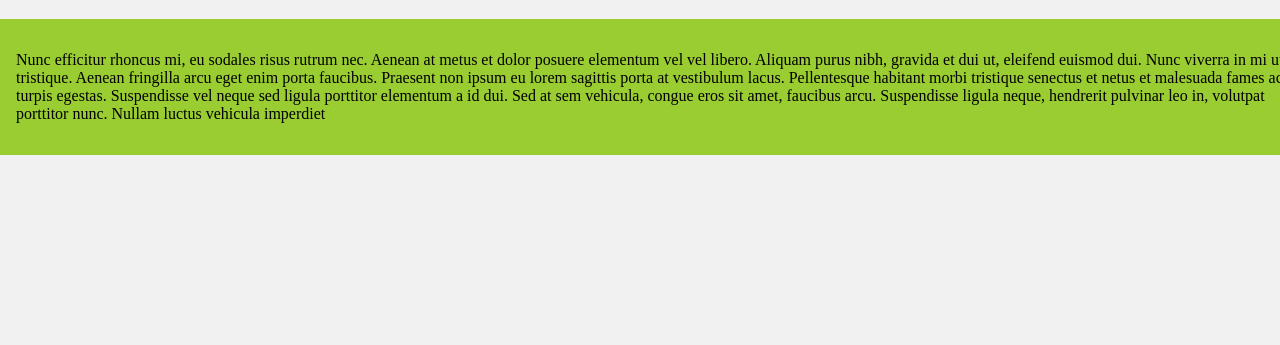
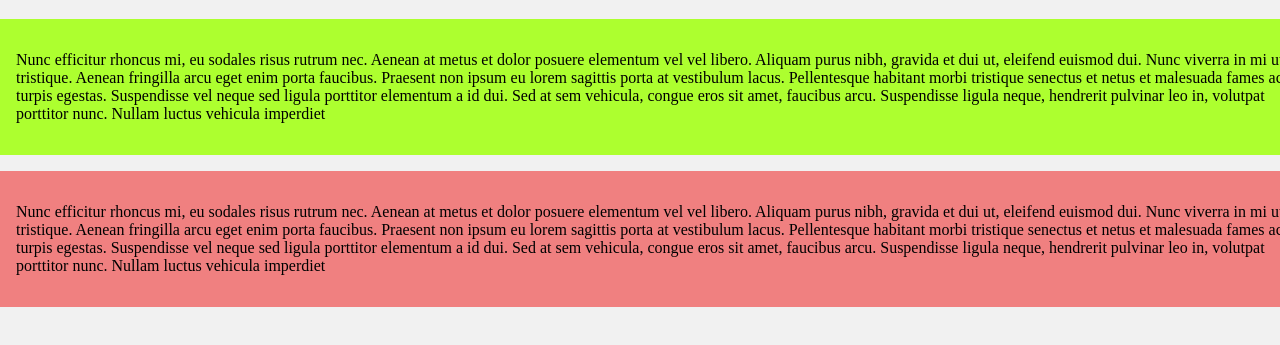
Before and after one commit to dptojavascriptnodejshs/practica3, a plain HTML site: page practica3.html in a window 1280 px wide. Shown: the part 61-406 px from the top of the page. Drawn offline with Linux system fonts and the light colour scheme.

Commit message:
AGREGAMOS ARTICULO PARA PROBAR RAMA1

```diff
--- a/practica3.html
+++ b/practica3.html
@@ -18,6 +18,12 @@
 
             </article>
 
+
+            <article class="parrafos2">
+                <p>Nunc efficitur rhoncus mi, eu sodales risus rutrum nec. Aenean at metus et dolor posuere elementum vel vel libero. Aliquam purus nibh, gravida et dui ut, eleifend euismod dui. Nunc viverra in mi ut tristique. Aenean fringilla arcu eget enim porta faucibus. Praesent non ipsum eu lorem sagittis porta at vestibulum lacus. Pellentesque habitant morbi tristique senectus et netus et malesuada fames ac turpis egestas. Suspendisse vel neque sed ligula porttitor elementum a id dui. Sed at sem vehicula, congue eros sit amet, faucibus arcu. Suspendisse ligula neque, hendrerit pulvinar leo in, volutpat porttitor nunc. Nullam luctus vehicula imperdiet</p>
+
+            </article>
+
         </section>
 
 
--- a/practica3color.css
+++ b/practica3color.css
@@ -8,6 +8,14 @@ body {
   width: 100%;
   overflow: hidden;
   padding: 16px;
-  background-color: yellowgreen;
+  background-color: greenyellow;
   margin-bottom: 16px;
 }
+
+.parrafos2 {
+  width: 100%;
+  overflow: hidden;
+  padding: 16px;
+  background-color: lightcoral;
+  margin-bottom: 16px;
+}
```
